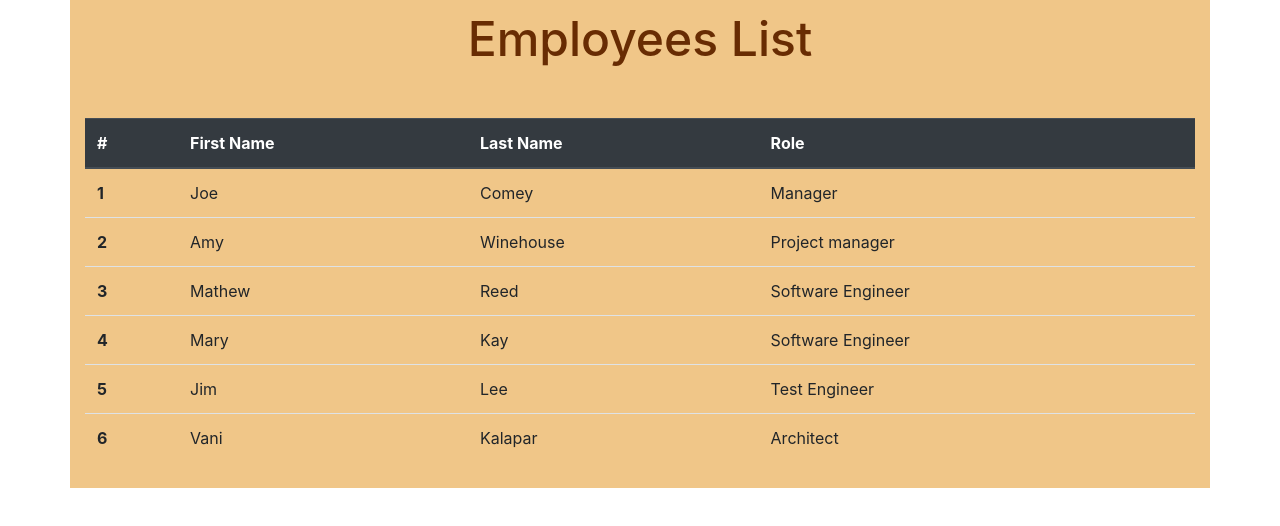
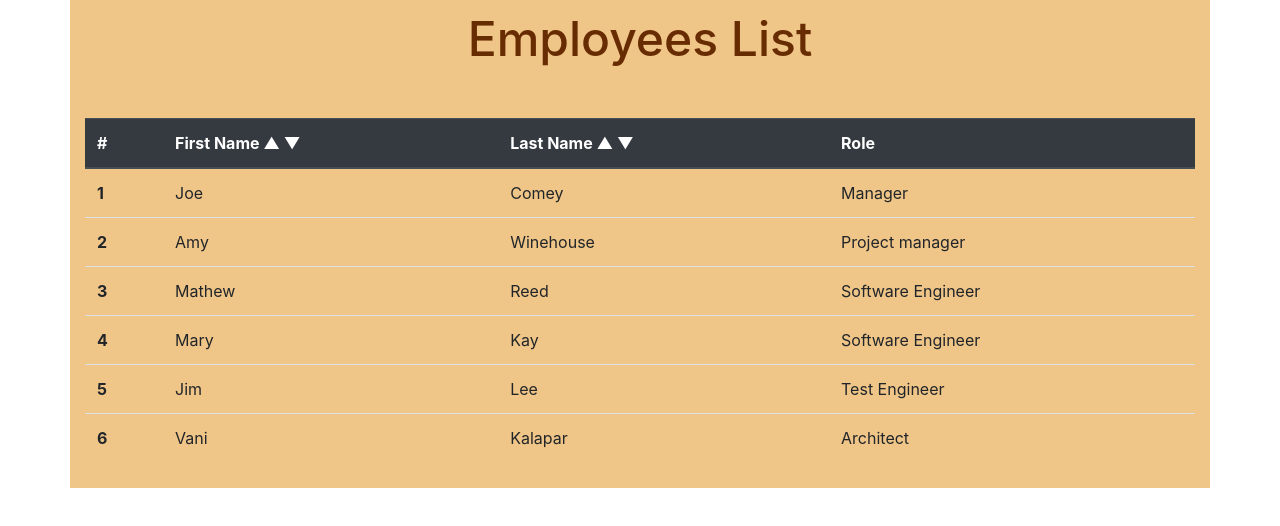
Before and after one commit to vkalaparthy/react-employee-directory, a React (Create React App) app: page / in a window 1280 px wide. Shown: the top 526 px of the page. Built offline with nearby package versions, Linux system fonts and the light colour scheme.

Commit message:
Added unicode to sort employeeTable

```diff
--- a/src/App.js
+++ b/src/App.js
@@ -13,7 +13,7 @@ class App extends Component {
   }
 
   // Sort the employees by first name
-  sortByFirstName = () => {
+  sortByFirstNameAscend = () => {
     // console.log("In sort By first Name");
 
     let emps = this.state.employees;
@@ -27,13 +27,37 @@ class App extends Component {
     this.setState({ employees: emps });
   };
 
+  sortByFirstNameDesc = () => {
+    // console.log("In sort By first Name");
+
+    let emps = this.state.employees;
+    // emps.sort(sortByProperty("firstName"));
+
+    emps.sort(function (a, b) {
+      return b.firstName.localeCompare(a.firstName);
+    })
+    // emps.sort();
+    console.log(emps);
+    this.setState({ employees: emps });
+  };
+
   // Sort the employees by last name
-  sortByLastName  = () => {
+  sortByLastNameAscend  = () => {
 
     let emps = this.state.employees;
 
     emps.sort(function (a, b) {
       return a.lastName.localeCompare(b.lastName);
+    })
+    this.setState({ employees: emps });
+  };
+
+  sortByLastNameDesc  = () => {
+
+    let emps = this.state.employees;
+
+    emps.sort(function (a, b) {
+      return b.lastName.localeCompare(a.lastName);
     })
     this.setState({ employees: emps });
   };
@@ -66,8 +90,10 @@ class App extends Component {
         {!this.state.show && (
           <EmployeeTable
             employees={this.state.employees}
-            sortByFirstName={this.sortByFirstName}
-            sortByLastName={this.sortByLastName}
+            sortByFirstNameAscend={this.sortByFirstNameAscend}
+            sortByFirstNameDesc={this.sortByFirstNameDesc}
+            sortByLastNameAscend={this.sortByLastNameAscend}
+            sortByLastNameDesc={this.sortByLastNameDesc}
             sortById={this.sortById}
             showCard={this.showCard}
           />
--- a/src/components/EmployeesTable/index.js
+++ b/src/components/EmployeesTable/index.js
@@ -6,14 +6,16 @@ function EmployeesTable(props) {
     <table className="table">
       <thead className="thead-dark">
         <tr>
-          <th scope="col" className="sort" onClick={() => props.sortById()}>#</th>
-          <th scope="col" key="firstName">
-            <span className="sort" onClick={() => props.sortByFirstName()}> First Name </span>
+          <th scope="col" className="sort" onClick={() => props.sortById()}> # </th>
+          <th scope="col" key="firstName"> First Name
+            <span className="sort mp-4" onClick={() => props.sortByFirstNameAscend()}> &#9650; </span>
+            <span className="sort mp-4" onClick={() => props.sortByFirstNameDesc()}> &#9660; </span>
           </th>
-          <th scope="col" key="lastName">
-            <span className="sort" onClick={() => props.sortByLastName()}> Last Name </span>
+          <th scope="col" key="lastName"> Last Name
+            <span className="sort" onClick={() => props.sortByLastNameAscend()}> &#9650; </span>
+            <span className="sort" onClick={() => props.sortByLastNameDesc()}> &#9660; </span>
           </th>
-          <th scope="col" key="role">Role</th>
+          <th scope="col" key="role"> Role </th>
           {/* <th scope="col" key="phone">Phone</th>
           <th scope="col" key="email">Email</th> */}
         </tr>
--- a/src/components/EmployeesTable/style.css
+++ b/src/components/EmployeesTable/style.css
@@ -11,7 +11,3 @@ table > thead > .sort {
   right: 5px;
   cursor: pointer;
 }
-
-table > tbody > .index {
-  cursor: pointer;
-}
```
